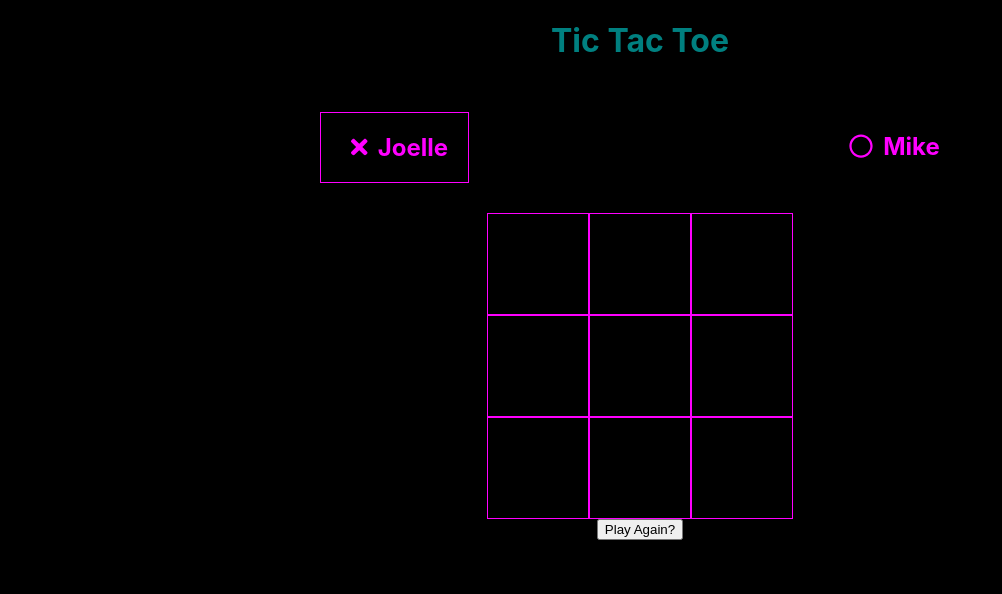
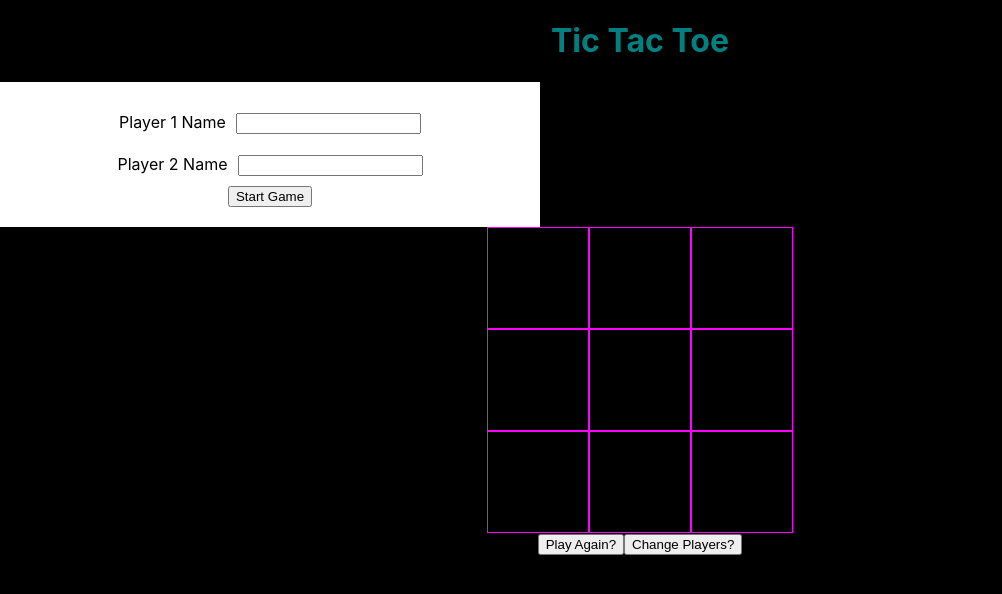
Before and after one commit to j-lindsey/joelle_lindsey_React_code_challenge_1, a React (Create React App) app in the folder code_challenge/: page / in a window 1280 px wide. Shown: the top 594 px of the page, without its empty margins (0-1002 px from the left). Built offline with nearby package versions, Linux system fonts and the light colour scheme.

Commit message:
added clear player button

```diff
--- a/code_challenge/src/components/GameBoard/gameBoard.js
+++ b/code_challenge/src/components/GameBoard/gameBoard.js
@@ -24,6 +24,7 @@ class GameBoard extends React.Component {
         this.handleClick = this.handleClick.bind(this);
         this.checkForWinner = this.checkForWinner.bind(this);
         this.resetGame = this.resetGame.bind(this);
+        this.resetPlayers = this.resetPlayers.bind(this);
     }
 
     checkForWinner() {
@@ -96,6 +97,11 @@ class GameBoard extends React.Component {
         })
     }
 
+    resetPlayers(){
+        this.resetGame();
+        this.props.clearPlayers();
+    }
+
     render() {
         const { one, two, three, four, five, six, seven, eight, nine } = this.state;
 
@@ -116,7 +122,10 @@ class GameBoard extends React.Component {
                     <div id='eight' onClick={this.handleClick}><FontAwesomeIcon className="fontIcon" icon={eight} /></div>
                     <div id='nine' onClick={this.handleClick}><FontAwesomeIcon className="fontIcon" icon={nine} /></div>
                 </div>
-                <button onClick={this.resetGame}>Play Again?</button>
+                <div>
+                    <button onClick={this.resetGame}>Play Again?</button>
+                    <button onClick={this.resetPlayers}>Change Players?</button>
+                </div>
             </div>
         );
     }
--- a/code_challenge/src/components/PlayerInfo/playerinfo.js
+++ b/code_challenge/src/components/PlayerInfo/playerinfo.js
@@ -11,23 +11,17 @@ class PlayerInfo extends React.Component {
         super(props);
         this.state = {
             playerInfo: false,
-            player1Name: 'Joelle',
-            player2Name: 'Mike',
-            currentPlayer: 'Joelle'
+            player1Name: '',
+            player2Name: '',
+            currentPlayer: ''
         };
 
         this.handlePlayerInfo = this.handlePlayerInfo.bind(this);
         this.handleInput = this.handleInput.bind(this);
         this.changeCurrentPlayer = this.changeCurrentPlayer.bind(this);
+        this.clearPlayers = this.clearPlayers.bind(this);
     }
 
-    componentDidMount() {
-        if (!this.playerInfo) {
-
-        } else {
-
-        }
-    }
 
     handlePlayerInfo() {
         this.setState({
@@ -50,14 +44,23 @@ class PlayerInfo extends React.Component {
         }
     }
 
+    clearPlayers(){
+        this.setState({
+            playerInfo: false,
+            player1Name: '',
+            player2Name: '',
+            currentPlayer: ''
+        })
+    }
+
 
 
     render() {
-        const { currentPlayer, player1Name, player2Name } = this.state;
+        const { currentPlayer, player1Name, player2Name, playerInfo } = this.state;
         return (
             <div className="game">
                 <div className="player-main">
-                    {true ? (
+                    {playerInfo ? (
                         <div className="playerDisplay">
                             <h2 className={(currentPlayer === player1Name ? 'active' : '')}><FontAwesomeIcon className="fontIcon" icon={faTimes} />{player1Name}</h2>
                             <h2 className={(currentPlayer === player2Name ? 'active' : '')}><FontAwesomeIcon className="fontIcon" icon={faCircle} />{player2Name}</h2>
@@ -74,7 +77,7 @@ class PlayerInfo extends React.Component {
                         </div>
                     )}
                 </div>
-                <GameBoard currentPlayer={currentPlayer} player1={player1Name} player2={player2Name} changeCurrentPlayer={this.changeCurrentPlayer} />
+                <GameBoard currentPlayer={currentPlayer} player1={player1Name} player2={player2Name} changeCurrentPlayer={this.changeCurrentPlayer} clearPlayers={this.clearPlayers}/>
             </div>
         )
     }
```
